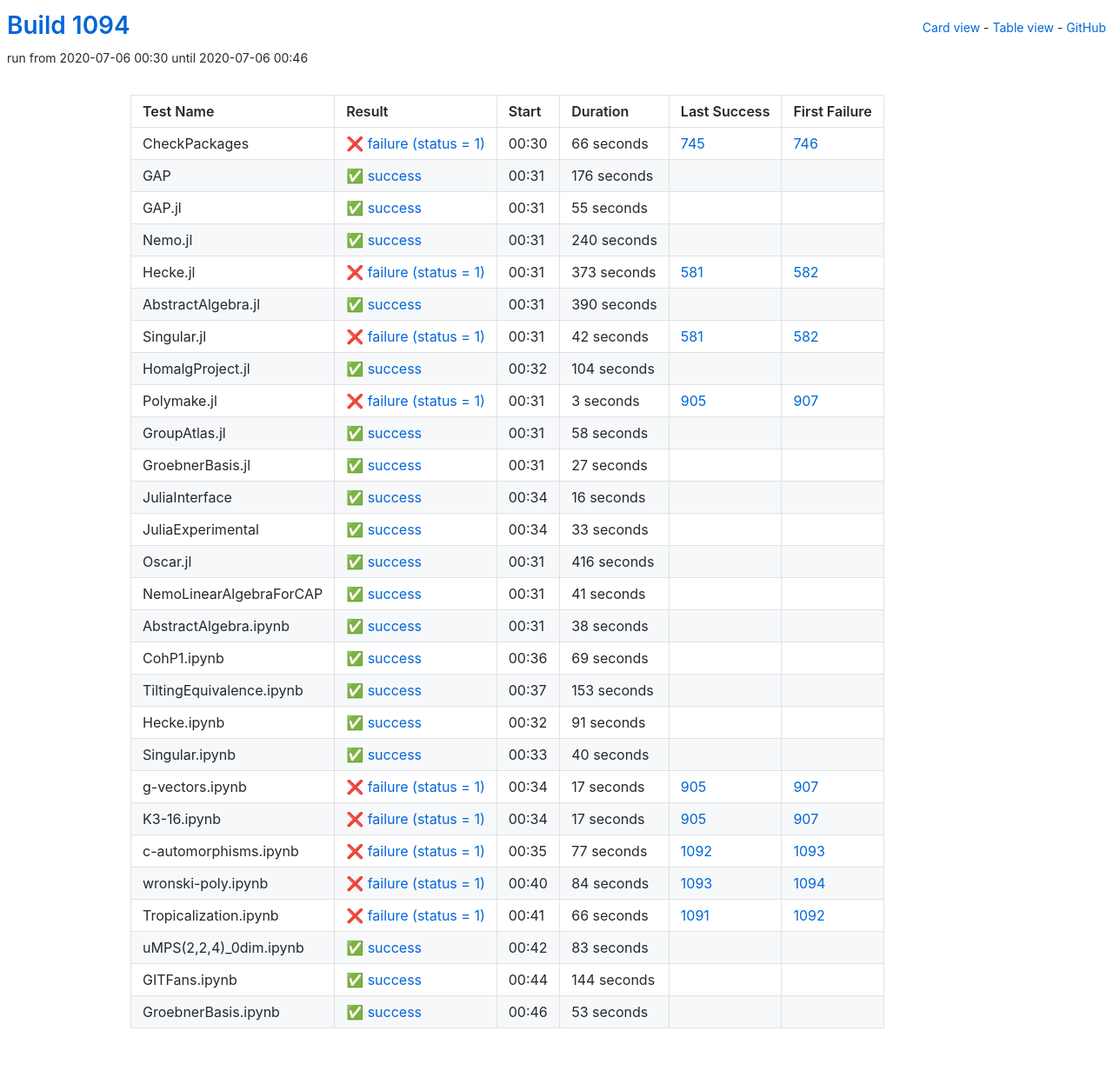
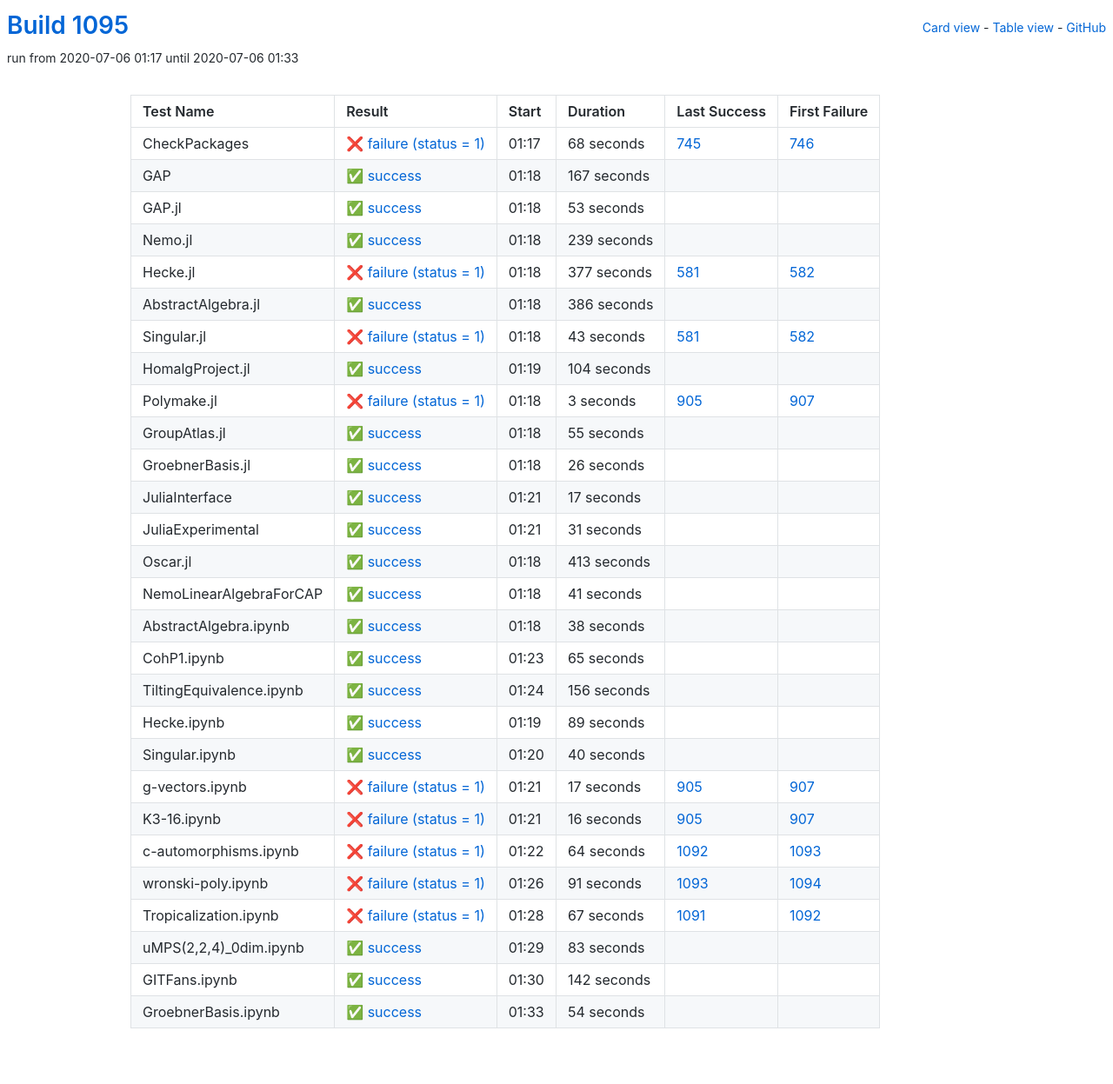
Before and after one commit to oscar-system/oscar-ci-status-1.4, a Jekyll site: the page built from table.html, in a window 1280 px wide. Shown: the whole page at 87% size. Built offline with Jekyll 4.4.1, drawn with Linux system fonts in a browser that asks for light colours.

Commit message:
Build #1095

```diff
--- a/_data/ci.yml
+++ b/_data/ci.yml
@@ -1,6 +1,6 @@
 ---
-build: 1094
-build_url: https://oscarci.mathematik.uni-kl.de/job/oscar-julia-1.4/1094/
+build: 1095
+build_url: https://oscarci.mathematik.uni-kl.de/job/oscar-julia-1.4/1095/
 job: oscar-julia-1.4
 organization: oscar-system
 repo: oscar-ci-status-1.4
@@ -8,92 +8,92 @@ repourl: https://github.com/oscar-system/oscar-ci-status-1.4
 tests:
 - name: CheckPackages
   id: checkpackages
-  log: https://oscarci.mathematik.uni-kl.de/job/oscar-julia-1.4/1094/artifact/logs/build-1094/CheckPackages.log
-  start: 2020-07-06 00:30
+  log: https://oscarci.mathematik.uni-kl.de/job/oscar-julia-1.4/1095/artifact/logs/build-1095/CheckPackages.log
+  start: 2020-07-06 01:17
   success: false
   exitcode: 1
   status: failure
-  duration: 66
+  duration: 68
   last_success: 745
   last_success_url: https://oscarci.mathematik.uni-kl.de/job/oscar-julia-1.4/745/
   first_failure: 746
   first_failure_url: https://oscarci.mathematik.uni-kl.de/job/oscar-julia-1.4/746/
 - name: GAP
   id: gap
-  log: https://oscarci.mathematik.uni-kl.de/job/oscar-julia-1.4/1094/artifact/logs/build-1094/GAP.log
-  start: 2020-07-06 00:31
+  log: https://oscarci.mathematik.uni-kl.de/job/oscar-julia-1.4/1095/artifact/logs/build-1095/GAP.log
+  start: 2020-07-06 01:18
   success: true
   exitcode: 0
   status: success
-  duration: 176
+  duration: 167
   last_success: false
   last_success_url:
   first_failure: false
   first_failure_url:
 - name: GAP.jl
   id: gap-jl
-  log: https://oscarci.mathematik.uni-kl.de/job/oscar-julia-1.4/1094/artifact/logs/build-1094/GAP.jl.log
-  start: 2020-07-06 00:31
+  log: https://oscarci.mathematik.uni-kl.de/job/oscar-julia-1.4/1095/artifact/logs/build-1095/GAP.jl.log
+  start: 2020-07-06 01:18
   success: true
   exitcode: 0
   status: success
-  duration: 55
+  duration: 53
   last_success: false
   last_success_url:
   first_failure: false
   first_failure_url:
 - name: Nemo.jl
   id: nemo-jl
-  log: https://oscarci.mathematik.uni-kl.de/job/oscar-julia-1.4/1094/artifact/logs/build-1094/Nemo.jl.log
-  start: 2020-07-06 00:31
+  log: https://oscarci.mathematik.uni-kl.de/job/oscar-julia-1.4/1095/artifact/logs/build-1095/Nemo.jl.log
+  start: 2020-07-06 01:18
   success: true
   exitcode: 0
   status: success
-  duration: 240
+  duration: 239
   last_success: false
   last_success_url:
   first_failure: false
   first_failure_url:
 - name: Hecke.jl
   id: hecke-jl
-  log: https://oscarci.mathematik.uni-kl.de/job/oscar-julia-1.4/1094/artifact/logs/build-1094/Hecke.jl.log
-  start: 2020-07-06 00:31
+  log: https://oscarci.mathematik.uni-kl.de/job/oscar-julia-1.4/1095/artifact/logs/build-1095/Hecke.jl.log
+  start: 2020-07-06 01:18
   success: false
   exitcode: 1
   status: failure
-  duration: 373
+  duration: 377
   last_success: 581
   last_success_url: https://oscarci.mathematik.uni-kl.de/job/oscar-julia-1.4/581/
   first_failure: 582
   first_failure_url: https://oscarci.mathematik.uni-kl.de/job/oscar-julia-1.4/582/
 - name: AbstractAlgebra.jl
   id: abstractalgebra-jl
-  log: https://oscarci.mathematik.uni-kl.de/job/oscar-julia-1.4/1094/artifact/logs/build-1094/AbstractAlgebra.jl.log
-  start: 2020-07-06 00:31
+  log: https://oscarci.mathematik.uni-kl.de/job/oscar-julia-1.4/1095/artifact/logs/build-1095/AbstractAlgebra.jl.log
+  start: 2020-07-06 01:18
   success: true
   exitcode: 0
   status: success
-  duration: 390
+  duration: 386
   last_success: false
   last_success_url:
   first_failure: false
   first_failure_url:
 - name: Singular.jl
   id: singular-jl
-  log: https://oscarci.mathematik.uni-kl.de/job/oscar-julia-1.4/1094/artifact/logs/build-1094/Singular.jl.log
-  start: 2020-07-06 00:31
+  log: https://oscarci.mathematik.uni-kl.de/job/oscar-julia-1.4/1095/artifact/logs/build-1095/Singular.jl.log
+  start: 2020-07-06 01:18
   success: false
   exitcode: 1
   status: failure
-  duration: 42
+  duration: 43
   last_success: 581
   last_success_url: https://oscarci.mathematik.uni-kl.de/job/oscar-julia-1.4/581/
   first_failure: 582
   first_failure_url: https://oscarci.mathematik.uni-kl.de/job/oscar-julia-1.4/582/
 - name: HomalgProject.jl
   id: homalgproject-jl
-  log: https://oscarci.mathematik.uni-kl.de/job/oscar-julia-1.4/1094/artifact/logs/build-1094/HomalgProject.jl.log
-  start: 2020-07-06 00:32
+  log: https://oscarci.mathematik.uni-kl.de/job/oscar-julia-1.4/1095/artifact/logs/build-1095/HomalgProject.jl.log
+  start: 2020-07-06 01:19
   success: true
   exitcode: 0
   status: success
@@ -104,8 +104,8 @@ tests:
   first_failure_url:
 - name: Polymake.jl
   id: polymake-jl
-  log: https://oscarci.mathematik.uni-kl.de/job/oscar-julia-1.4/1094/artifact/logs/build-1094/Polymake.jl.log
-  start: 2020-07-06 00:31
+  log: https://oscarci.mathematik.uni-kl.de/job/oscar-julia-1.4/1095/artifact/logs/build-1095/Polymake.jl.log
+  start: 2020-07-06 01:18
   success: false
   exitcode: 1
   status: failure
@@ -116,68 +116,68 @@ tests:
   first_failure_url: https://oscarci.mathematik.uni-kl.de/job/oscar-julia-1.4/907/
 - name: GroupAtlas.jl
   id: groupatlas-jl
-  log: https://oscarci.mathematik.uni-kl.de/job/oscar-julia-1.4/1094/artifact/logs/build-1094/GroupAtlas.jl.log
-  start: 2020-07-06 00:31
+  log: https://oscarci.mathematik.uni-kl.de/job/oscar-julia-1.4/1095/artifact/logs/build-1095/GroupAtlas.jl.log
+  start: 2020-07-06 01:18
   success: true
   exitcode: 0
   status: success
-  duration: 58
+  duration: 55
   last_success: false
   last_success_url:
   first_failure: false
   first_failure_url:
 - name: GroebnerBasis.jl
   id: groebnerbasis-jl
-  log: https://oscarci.mathematik.uni-kl.de/job/oscar-julia-1.4/1094/artifact/logs/build-1094/GroebnerBasis.jl.log
-  start: 2020-07-06 00:31
+  log: https://oscarci.mathematik.uni-kl.de/job/oscar-julia-1.4/1095/artifact/logs/build-1095/GroebnerBasis.jl.log
+  start: 2020-07-06 01:18
   success: true
   exitcode: 0
   status: success
-  duration: 27
+  duration: 26
   last_success: false
   last_success_url:
   first_failure: false
   first_failure_url:
 - name: JuliaInterface
   id: juliainterface
-  log: https://oscarci.mathematik.uni-kl.de/job/oscar-julia-1.4/1094/artifact/logs/build-1094/JuliaInterface.log
-  start: 2020-07-06 00:34
+  log: https://oscarci.mathematik.uni-kl.de/job/oscar-julia-1.4/1095/artifact/logs/build-1095/JuliaInterface.log
+  start: 2020-07-06 01:21
   success: true
   exitcode: 0
   status: success
-  duration: 16
+  duration: 17
   last_success: false
   last_success_url:
   first_failure: false
   first_failure_url:
 - name: JuliaExperimental
   id: juliaexperimental
-  log: https://oscarci.mathematik.uni-kl.de/job/oscar-julia-1.4/1094/artifact/logs/build-1094/JuliaExperimental.log
-  start: 2020-07-06 00:34
+  log: https://oscarci.mathematik.uni-kl.de/job/oscar-julia-1.4/1095/artifact/logs/build-1095/JuliaExperimental.log
+  start: 2020-07-06 01:21
   success: true
   exitcode: 0
   status: success
-  duration: 33
+  duration: 31
   last_success: false
   last_success_url:
   first_failure: false
   first_failure_url:
 - name: Oscar.jl
   id: oscar-jl
-  log: https://oscarci.mathematik.uni-kl.de/job/oscar-julia-1.4/1094/artifact/logs/build-1094/Oscar.jl.log
-  start: 2020-07-06 00:31
+  log: https://oscarci.mathematik.uni-kl.de/job/oscar-julia-1.4/1095/artifact/logs/build-1095/Oscar.jl.log
+  start: 2020-07-06 01:18
   success: true
   exitcode: 0
   status: success
-  duration: 416
+  duration: 413
   last_success: false
   last_success_url:
   first_failure: false
   first_failure_url:
 - name: NemoLinearAlgebraForCAP
   id: nemolinearalgebraforcap
-  log: https://oscarci.mathematik.uni-kl.de/job/oscar-julia-1.4/1094/artifact/logs/build-1094/NemoLinearAlgebraForCAP.log
-  start: 2020-07-06 00:31
+  log: https://oscarci.mathematik.uni-kl.de/job/oscar-julia-1.4/1095/artifact/logs/build-1095/NemoLinearAlgebraForCAP.log
+  start: 2020-07-06 01:18
   success: true
   exitcode: 0
   status: success
@@ -188,8 +188,8 @@ tests:
   first_failure_url:
 - name: AbstractAlgebra.ipynb
   id: abstractalgebra-ipynb
-  log: https://oscarci.mathematik.uni-kl.de/job/oscar-julia-1.4/1094/artifact/logs/build-1094/AbstractAlgebra.ipynb.log
-  start: 2020-07-06 00:31
+  log: https://oscarci.mathematik.uni-kl.de/job/oscar-julia-1.4/1095/artifact/logs/build-1095/AbstractAlgebra.ipynb.log
+  start: 2020-07-06 01:18
   success: true
   exitcode: 0
   status: success
@@ -200,44 +200,44 @@ tests:
   first_failure_url:
 - name: CohP1.ipynb
   id: cohp1-ipynb
-  log: https://oscarci.mathematik.uni-kl.de/job/oscar-julia-1.4/1094/artifact/logs/build-1094/CohP1.ipynb.log
-  start: 2020-07-06 00:36
+  log: https://oscarci.mathematik.uni-kl.de/job/oscar-julia-1.4/1095/artifact/logs/build-1095/CohP1.ipynb.log
+  start: 2020-07-06 01:23
   success: true
   exitcode: 0
   status: success
-  duration: 69
+  duration: 65
   last_success: false
   last_success_url:
   first_failure: false
   first_failure_url:
 - name: TiltingEquivalence.ipynb
   id: tiltingequivalence-ipynb
-  log: https://oscarci.mathematik.uni-kl.de/job/oscar-julia-1.4/1094/artifact/logs/build-1094/TiltingEquivalence.ipynb.log
-  start: 2020-07-06 00:37
+  log: https://oscarci.mathematik.uni-kl.de/job/oscar-julia-1.4/1095/artifact/logs/build-1095/TiltingEquivalence.ipynb.log
+  start: 2020-07-06 01:24
   success: true
   exitcode: 0
   status: success
-  duration: 153
+  duration: 156
   last_success: false
   last_success_url:
   first_failure: false
   first_failure_url:
 - name: Hecke.ipynb
   id: hecke-ipynb
-  log: https://oscarci.mathematik.uni-kl.de/job/oscar-julia-1.4/1094/artifact/logs/build-1094/Hecke.ipynb.log
-  start: 2020-07-06 00:32
+  log: https://oscarci.mathematik.uni-kl.de/job/oscar-julia-1.4/1095/artifact/logs/build-1095/Hecke.ipynb.log
+  start: 2020-07-06 01:19
   success: true
   exitcode: 0
   status: success
-  duration: 91
+  duration: 89
   last_success: false
   last_success_url:
   first_failure: false
   first_failure_url:
 - name: Singular.ipynb
   id: singular-ipynb
-  log: https://oscarci.mathematik.uni-kl.de/job/oscar-julia-1.4/1094/artifact/logs/build-1094/Singular.ipynb.log
-  start: 2020-07-06 00:33
+  log: https://oscarci.mathematik.uni-kl.de/job/oscar-julia-1.4/1095/artifact/logs/build-1095/Singular.ipynb.log
+  start: 2020-07-06 01:20
   success: true
   exitcode: 0
   status: success
@@ -248,8 +248,8 @@ tests:
   first_failure_url:
 - name: g-vectors.ipynb
   id: g-vectors-ipynb
-  log: https://oscarci.mathematik.uni-kl.de/job/oscar-julia-1.4/1094/artifact/logs/build-1094/g-vectors.ipynb.log
-  start: 2020-07-06 00:34
+  log: https://oscarci.mathematik.uni-kl.de/job/oscar-julia-1.4/1095/artifact/logs/build-1095/g-vectors.ipynb.log
+  start: 2020-07-06 01:21
   success: false
   exitcode: 1
   status: failure
@@ -260,56 +260,56 @@ tests:
   first_failure_url: https://oscarci.mathematik.uni-kl.de/job/oscar-julia-1.4/907/
 - name: K3-16.ipynb
   id: k3-16-ipynb
-  log: https://oscarci.mathematik.uni-kl.de/job/oscar-julia-1.4/1094/artifact/logs/build-1094/K3-16.ipynb.log
-  start: 2020-07-06 00:34
+  log: https://oscarci.mathematik.uni-kl.de/job/oscar-julia-1.4/1095/artifact/logs/build-1095/K3-16.ipynb.log
+  start: 2020-07-06 01:21
   success: false
   exitcode: 1
   status: failure
-  duration: 17
+  duration: 16
   last_success: 905
   last_success_url: https://oscarci.mathematik.uni-kl.de/job/oscar-julia-1.4/905/
   first_failure: 907
   first_failure_url: https://oscarci.mathematik.uni-kl.de/job/oscar-julia-1.4/907/
 - name: c-automorphisms.ipynb
   id: c-automorphisms-ipynb
-  log: https://oscarci.mathematik.uni-kl.de/job/oscar-julia-1.4/1094/artifact/logs/build-1094/c-automorphisms.ipynb.log
-  start: 2020-07-06 00:35
+  log: https://oscarci.mathematik.uni-kl.de/job/oscar-julia-1.4/1095/artifact/logs/build-1095/c-automorphisms.ipynb.log
+  start: 2020-07-06 01:22
   success: false
   exitcode: 1
   status: failure
-  duration: 77
+  duration: 64
   last_success: 1092
   last_success_url: https://oscarci.mathematik.uni-kl.de/job/oscar-julia-1.4/1092/
   first_failure: 1093
   first_failure_url: https://oscarci.mathematik.uni-kl.de/job/oscar-julia-1.4/1093/
 - name: wronski-poly.ipynb
   id: wronski-poly-ipynb
-  log: https://oscarci.mathematik.uni-kl.de/job/oscar-julia-1.4/1094/artifact/logs/build-1094/wronski-poly.ipynb.log
-  start: 2020-07-06 00:40
+  log: https://oscarci.mathematik.uni-kl.de/job/oscar-julia-1.4/1095/artifact/logs/build-1095/wronski-poly.ipynb.log
+  start: 2020-07-06 01:26
   success: false
   exitcode: 1
   status: failure
-  duration: 84
+  duration: 91
   last_success: 1093
   last_success_url: https://oscarci.mathematik.uni-kl.de/job/oscar-julia-1.4/1093/
   first_failure: 1094
   first_failure_url: https://oscarci.mathematik.uni-kl.de/job/oscar-julia-1.4/1094/
 - name: Tropicalization.ipynb
   id: tropicalization-ipynb
-  log: https://oscarci.mathematik.uni-kl.de/job/oscar-julia-1.4/1094/artifact/logs/build-1094/Tropicalization.ipynb.log
-  start: 2020-07-06 00:41
+  log: https://oscarci.mathematik.uni-kl.de/job/oscar-julia-1.4/1095/artifact/logs/build-1095/Tropicalization.ipynb.log
+  start: 2020-07-06 01:28
   success: false
   exitcode: 1
   status: failure
-  duration: 66
+  duration: 67
   last_success: 1091
   last_success_url: https://oscarci.mathematik.uni-kl.de/job/oscar-julia-1.4/1091/
   first_failure: 1092
   first_failure_url: https://oscarci.mathematik.uni-kl.de/job/oscar-julia-1.4/1092/
 - name: uMPS(2,2,4)_0dim.ipynb
   id: umps-2-2-4-0dim-ipynb
-  log: https://oscarci.mathematik.uni-kl.de/job/oscar-julia-1.4/1094/artifact/logs/build-1094/uMPS-2-2-4-_0dim.ipynb.log
-  start: 2020-07-06 00:42
+  log: https://oscarci.mathematik.uni-kl.de/job/oscar-julia-1.4/1095/artifact/logs/build-1095/uMPS-2-2-4-_0dim.ipynb.log
+  start: 2020-07-06 01:29
   success: true
   exitcode: 0
   status: success
@@ -320,24 +320,24 @@ tests:
   first_failure_url:
 - name: GITFans.ipynb
   id: gitfans-ipynb
-  log: https://oscarci.mathematik.uni-kl.de/job/oscar-julia-1.4/1094/artifact/logs/build-1094/GITFans.ipynb.log
-  start: 2020-07-06 00:44
+  log: https://oscarci.mathematik.uni-kl.de/job/oscar-julia-1.4/1095/artifact/logs/build-1095/GITFans.ipynb.log
+  start: 2020-07-06 01:30
   success: true
   exitcode: 0
   status: success
-  duration: 144
+  duration: 142
   last_success: false
   last_success_url:
   first_failure: false
   first_failure_url:
 - name: GroebnerBasis.ipynb
   id: groebnerbasis-ipynb
-  log: https://oscarci.mathematik.uni-kl.de/job/oscar-julia-1.4/1094/artifact/logs/build-1094/GroebnerBasis.ipynb.log
-  start: 2020-07-06 00:46
+  log: https://oscarci.mathematik.uni-kl.de/job/oscar-julia-1.4/1095/artifact/logs/build-1095/GroebnerBasis.ipynb.log
+  start: 2020-07-06 01:33
   success: true
   exitcode: 0
   status: success
-  duration: 53
+  duration: 54
   last_success: false
   last_success_url:
   first_failure: false
```
Also changed, not shown: README.md.
